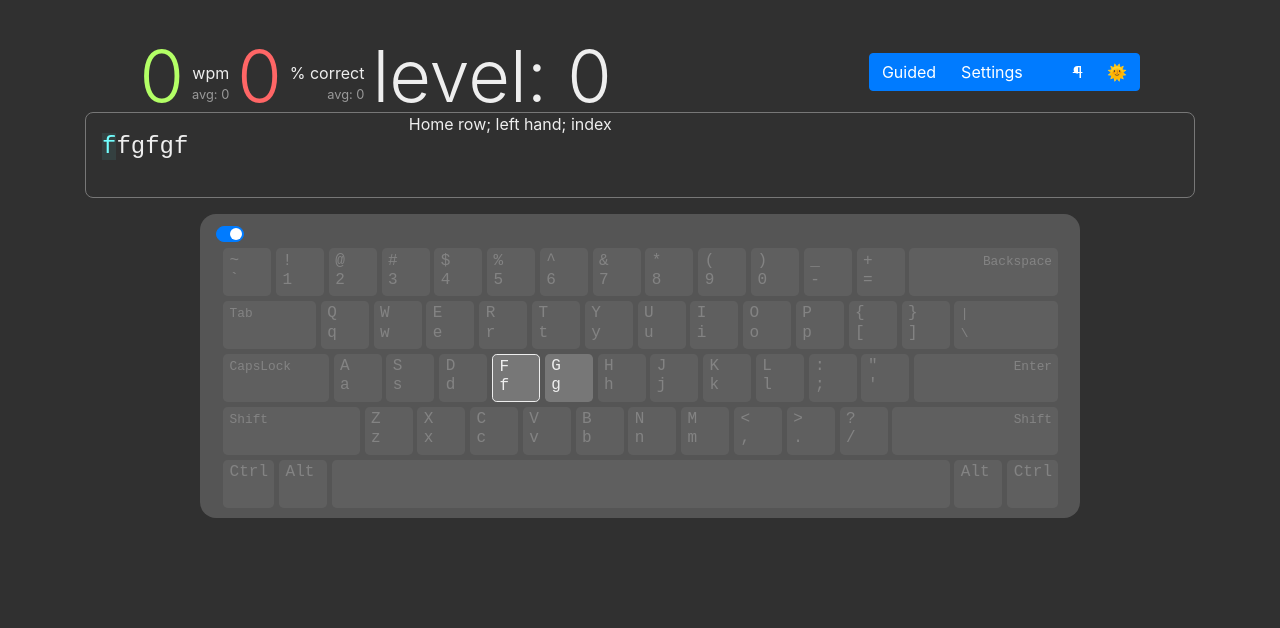
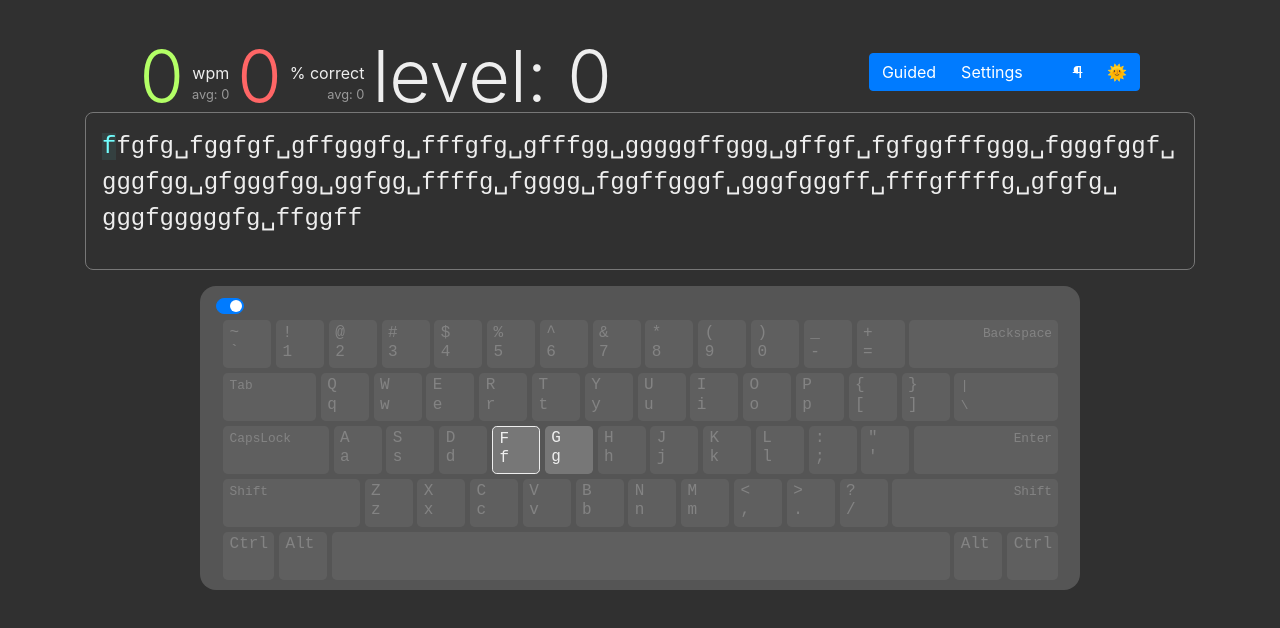
Before and after one commit to sqwxl/type_trainer, a React (Create React App) app: page / in a window 1280 px wide. Shown: the top 628 px of the page. Built offline with nearby package versions, Linux system fonts and the light colour scheme.

Commit message:
removed level description:

```diff
--- a/package.json
+++ b/package.json
@@ -1,7 +1,7 @@
 {
-  "name": "typing_trainer",
+  "name": "type_trainer",
   "homepage": "https://nilueps.github.io/type_trainer",
-  "version": "0.1.0",
+  "version": "0.1.1",
   "private": true,
   "dependencies": {
     "@testing-library/jest-dom": "^4.2.4",
--- a/src/components/Toolbar/QuickStats.tsx
+++ b/src/components/Toolbar/QuickStats.tsx
@@ -57,9 +57,7 @@ const QuickStats: React.FC<MyProps> = props => {
         <SmallStackLabel> % correct</SmallStackLabel>
         <Avg>avg: {props.successRateAverage}</Avg>
       </SmallStack>
-      {props.mode !== TrainingMode.GUIDED || <div><BigStat className="display-3" >level: {props.guidedLevelIndex}</BigStat>
-      <SmallStack>{props.levelDescription}</SmallStack>
-        </div>}
+      {props.mode !== TrainingMode.GUIDED || <BigStat className="display-3" >level: {props.guidedLevelIndex}</BigStat>}
     </Wrapper>
   )
 }
--- a/src/components/defaultState.ts
+++ b/src/components/defaultState.ts
@@ -124,8 +124,8 @@ export const defaultState: State = {
 
   guidedCourse: defaultCourse,
   guidedLevelIndex: 0,
-  guidedWordLength: {min:5, max: 14},
-  guidedNumWords: 1,
+  guidedWordLength: {min:5, max: 12},
+  guidedNumWords: 20,
   guidedHasCaps: false,
   guidedHasPunctuation: false,
   guidedHasNumbers: false,
```
Also changed, not shown: 15 other files (tests, documents, lock files or other folders).
